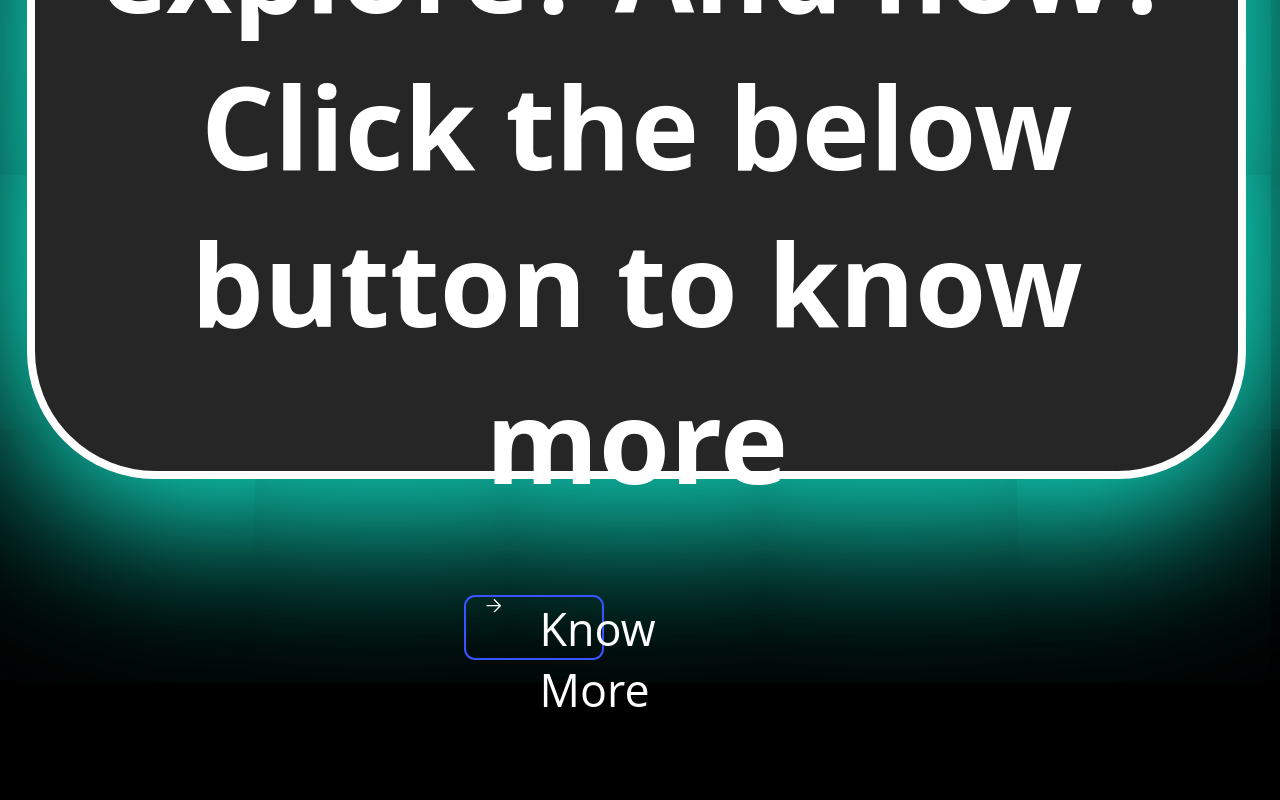
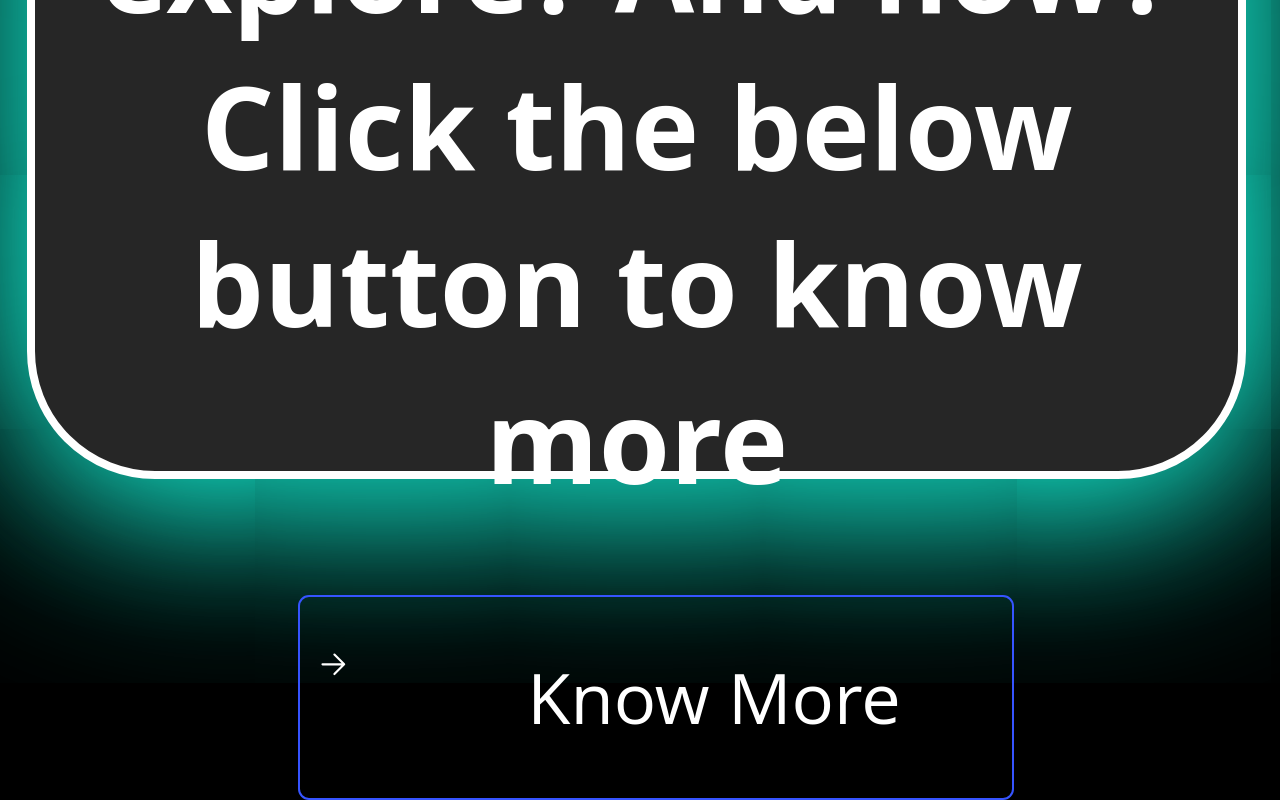
Before and after one commit to VinitSurve/Bvp-Creative-Hub, a plain HTML site: page index.html in a window 1280 px wide. Shown: the part 5160-5960 px from the top of the page. Before the commit the page ends 5880 px from the top, so only its background shows below. Drawn offline with Linux system fonts and the light colour scheme.

Commit message:
Update index.css

```diff
--- a/index.css
+++ b/index.css
@@ -280,13 +280,13 @@ h1{
 .button {
   background-color: #ffffff00;
   color: #fff;
-  width: 10.5em;
-  height: 4.9em;
+  width: 56vw;
+  height: 16vw;
   border: #3654ff 0.2em solid;
   border-radius: 11px;
   text-align: right;
   transition: all 0.6s ease;
-  margin-left: -16vw;
+  margin-left: -26vw;
 }
 
 .button:hover {
@@ -295,7 +295,7 @@ h1{
 }
 
 .button svg {
-  width: 1.6em;
+  width: 2.6em;
   margin: -0.2em 0.8em 1em;
   position: absolute;
   display: flex;
@@ -308,5 +308,5 @@ h1{
 
 .text {
   margin: 0 1.5em;
-  font-size : 3.5vw ;
+  font-size : 5.5vw ;
 }
```
